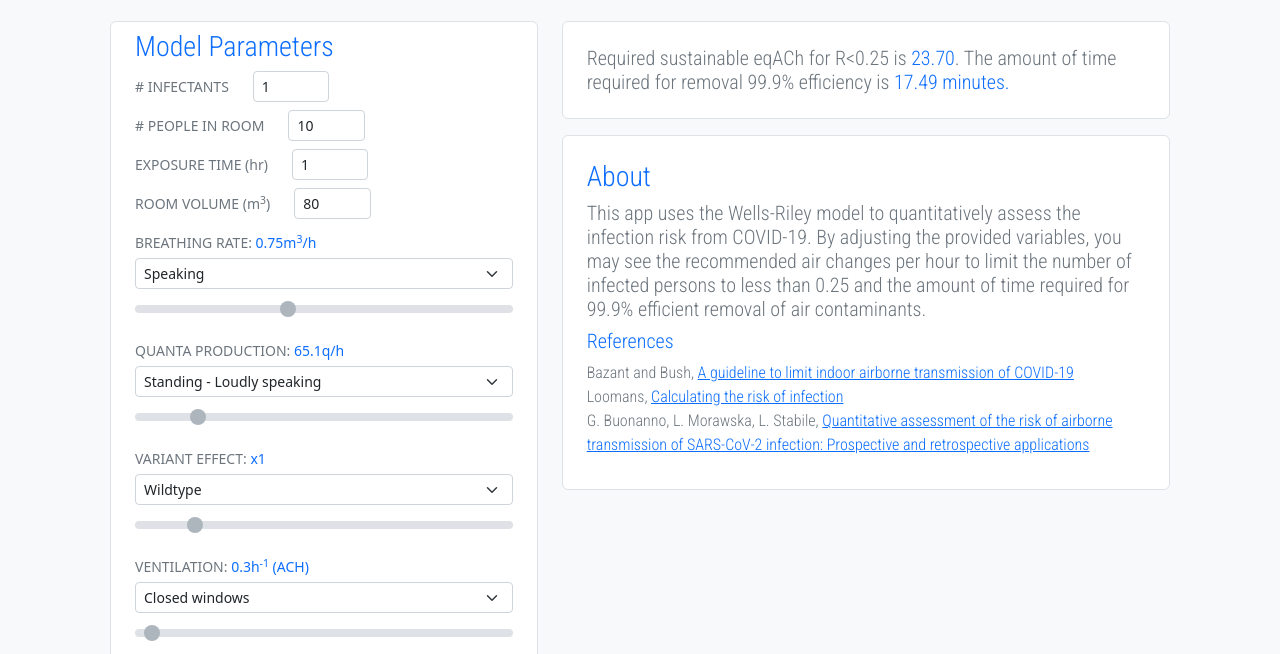
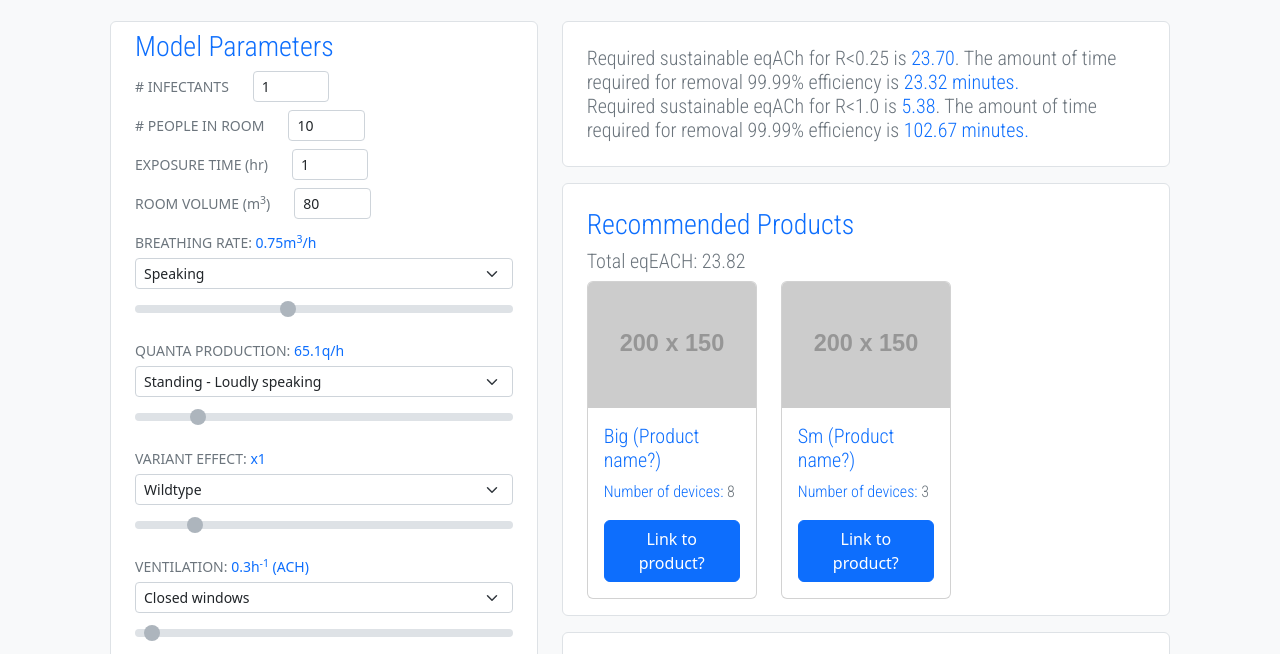
Before and after one commit to covid-wellsriley/covid-wellsriley.github.io, a plain HTML site: page index.html in a window 1280 px wide. Shown: the part 85-739 px from the top of the page. Drawn offline with nearby package versions, Linux system fonts and the light colour scheme; placeholder pictures from the web are drawn by us.

Commit message:
added R<1.0

```diff
--- a/index.html
+++ b/index.html
@@ -95,13 +95,50 @@
          <div class="col-md-7">
             <div class="border bg-white text-secondary rounded px-4 pt-4 pb-3 mb-3">
                <h5>
-                  Required sustainable eqACh for R<0.25 is <span id='output_eqACH' class="text-primary"></span>. The amount of time required for removal 99.9% efficiency is <span class="text-primary"><span id='output_time'></span> minutes.</span>
+                  Required sustainable eqACh for R<0.25 is <span id='output_eqACH_25' class="text-primary"></span>. The amount of time required for removal 99.99% efficiency is <span class="text-primary"><span id='output_time_25'></span> minutes.</span><br>
+                  Required sustainable eqACh for R<1.0 is <span id='output_eqACH_1' class="text-primary"></span>. The amount of time required for removal 99.99% efficiency is <span class="text-primary"><span id='output_time_1'></span> minutes.</span>
                </h5>
+            </div>
+            <div class="border bg-white rounded px-4 pt-4 pb-3 mb-3">
+               <h3 class="text-primary">Recommended Products</h3>
+               <h5 class="text-secondary">Total eqEACH: <span class="text-secondary" id="totaleqEach"></span></h5>
+               <div class="row">
+                  <div id="bigProd" class="col-sm-4">
+                    <div class="card">
+                     <img src="https://via.placeholder.com/200x150" class="card-img-top" alt="...">
+                      <div class="card-body">
+                        <h5 class="card-title">Big (Product name?)</h5>
+                        <p class="card-text">Number of devices: <span class="text-secondary" id="bigNum"></span></p>
+                        <a href="#" class="btn btn-primary">Link to product?</a>
+                      </div>
+                    </div>
+                  </div>
+                  <div id="midProd" class="col-sm-4">
+                    <div class="card">
+                     <img src="https://via.placeholder.com/200x150" class="card-img-top" alt="...">
+                      <div class="card-body">
+                        <h5 class="card-title">Mid (Product name?)</h5>
+                        <p class="card-text">Number of devices: <span class="text-secondary" id="midNum"></span></p>
+                        <a href="#" class="btn btn-primary">Link to product?</a>
+                      </div>
+                    </div>
+                  </div>
+                  <div id="smallProd" class="col-sm-4">
+                    <div class="card">
+                     <img src="https://via.placeholder.com/200x150" class="card-img-top" alt="...">
+                      <div class="card-body">
+                        <h5 class="card-title">Sm (Product name?)</h5>
+                        <p class="card-text">Number of devices: <span class="text-secondary" id="smallNum"></span></p>
+                        <a href="#" class="btn btn-primary">Link to product?</a>
+                      </div>
+                    </div>
+                  </div>
+                </div>
             </div>
             <div class="border bg-white text-secondary rounded px-4 pt-4 pb-3">
                <h3 class="text-primary">About</h3>
                <h5>
-                  This app uses the Wells-Riley model to quantitatively assess the infection risk from COVID-19. By adjusting the provided variables, you may see the recommended air changes per hour to limit the number of infected persons to less than 0.25 and the amount of time required for 99.9% efficient removal of air contaminants.
+                  This app uses the Wells-Riley model to quantitatively assess the infection risk from COVID-19. By adjusting the provided variables, you may see the recommended air changes per hour to limit the number of infected persons to less than 0.25 and the amount of time required for 99.9% efficient removal of air contaminants, assuming perfect mixing.
                </h5>
                <h5 class="text-primary">References</h5>
                <p>
@@ -281,10 +318,14 @@
          var N = parseFloat(document.getElementById("inputNumPeople").value);
          var ACH_v = parseFloat(document.getElementById("ventilationVal").textContent);
          var ACH_d = parseFloat(document.getElementById("decompVal").textContent);
-         var eqACH = (-i*p*q*t*variantEff/V)/(Math.log(1-(0.25/N)))-(ACH_v+ACH_d);
-         var time = (-Math.log(1/1000)/eqACH)*60;
-         result.push(eqACH);
-         result.push(time);
+         var eqACH_25 = (-i*p*q*t*variantEff/V)/(Math.log(1-(0.25/N)))-(ACH_v+ACH_d);
+         var eqACH_1 = (-i*p*q*t*variantEff/V)/(Math.log(1-(1.0/N)))-(ACH_v+ACH_d);
+         var time_25 = (-Math.log(1/10000)/eqACH_25)*60;
+         var time_1 = (-Math.log(1/10000)/eqACH_1)*60;
+         result.push(eqACH_25);
+         result.push(eqACH_1);
+         result.push(time_25);
+         result.push(time_1);
          resolve(result);
       });
    }
@@ -292,9 +333,11 @@
    function calcProducts(){
       $("#spinner").removeAttr('hidden');
       calculate().then(function (result) {
-         $("#output_eqACH").text(result[0].toFixed(2));
-         $("#output_time").text(result[1].toFixed(2));
- /*
+         $("#output_eqACH_25").text(result[0].toFixed(2));
+         $("#output_eqACH_1").text(result[1].toFixed(2));
+         $("#output_time_25").text(result[2].toFixed(2));
+         $("#output_time_1").text(result[3].toFixed(2));
+
         var roomVol = $("#inputRoomVolume").val()
 
          var bigSize = 0.05488;
@@ -321,17 +364,35 @@
          }
          else var smallNum = 0;
 
-         if(bigNum) $("#bigNum").text(bigNum);
-         else $("#bigNum").text("0");
+         if(bigNum) {
+            $("#bigNum").text(bigNum);
+            $("#bigProd").removeAttr('hidden');
+         }
+         else {
+            $("#bigNum").text("0");
+            $("#bigProd").attr('hidden','true');
+         }
 
-         if(midNum) $("#midNum").text(midNum);
-         else $("#midNum").text("0");
+         if(midNum) {
+            $("#midNum").text(midNum);
+            $("#midProd").removeAttr('hidden');
+         }
+         else {
+            $("#midNum").text("0");
+            $("#midProd").attr('hidden','true');
+         }
 
-         if(smallNum) $("#smallNum").text(smallNum);
-         else $("#smallNum").text("0");
+         if(smallNum) {
+            $("#smallNum").text(smallNum);
+            $("#smallProd").removeAttr('hidden');
+         }
+         else {
+            $("#smallNum").text("0");
+            $("#smallProd").attr('hidden','true');
+         }
 
          $("#totaleqEach").text((bigEACH*bigNum+midEACH*midNum+smallEACH*smallNum).toFixed(2));
-*/
+
          $("#spinner").attr('hidden','true');
       })
    }
```
